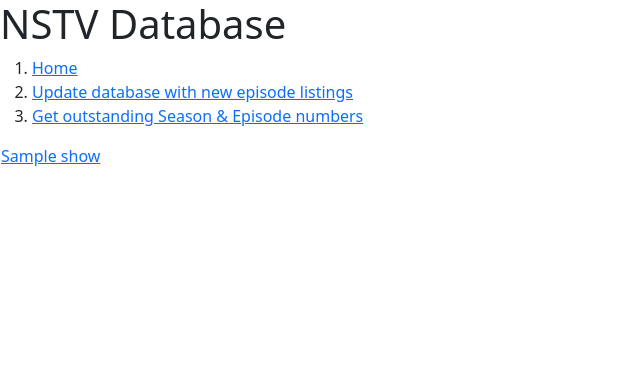
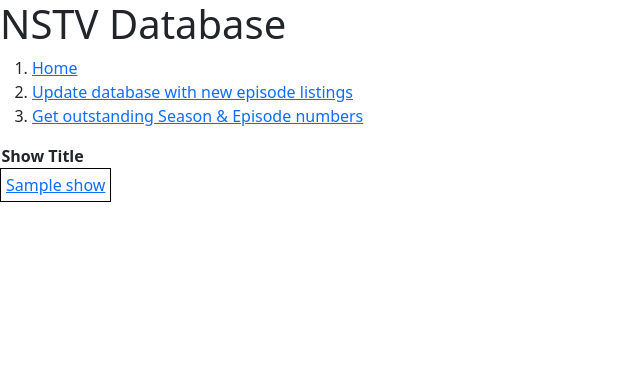
Before and after one commit to kcinnick/nstv_fe2, a Django app: page / in a window 1280 px wide. Shown: the top 388 px of the page, without its empty margins (0-640 px from the left). Run offline with Django 3.2, Linux system fonts and the light colour scheme; tables that the repository leaves empty hold one stand-in row (values such as "Sample post").

Commit message:
update index page

```diff
--- a/templates/index.html
+++ b/templates/index.html
@@ -2,6 +2,10 @@
 <script src="https://cdn.jsdelivr.net/npm/bootstrap@5.0.2/dist/js/bootstrap.min.js" integrity="sha384-cVKIPhGWiC2Al4u+LWgxfKTRIcfu0JTxR+EQDz/bgldoEyl4H0zUF0QKbrJ0EcQF" crossorigin="anonymous"></script>
 <script src="https://cdn.jsdelivr.net/npm/bootstrap@5.0.2/dist/js/bootstrap.bundle.min.js" integrity="sha384-MrcW6ZMFYlzcLA8Nl+NtUVF0sA7MsXsP1UyJoMp4YLEuNSfAP+JcXn/tWtIaxVXM" crossorigin="anonymous"></script>
 <script src="https://cdn.jsdelivr.net/npm/bootstrap@5.0.2/dist/js/bootstrap.esm.min.js" integrity="sha384-pXJyILVSfKOB4xKYbM0dJr+oH4iVvo4s7mWbiTHe6LSxd38hl16DMj6AOJyy2Wcz" crossorigin="anonymous"></script>
+<style type="text/css">
+  table td       {border:inset 1px #000; padding: 5px;}
+  table td#downloaded {background-color: rgba(12, 243, 58, 0.82);}
+</style>
 
 <h1> NSTV Database </h1>
 
@@ -41,6 +45,9 @@
 </nav>
 
 <table>
+<tr>
+    <th>Show Title</th>
+</tr>
 {% for show in shows %}
     <tr><td><a href="/shows/{{ show.id }}"> {{ show.title }} </a></td></tr>
 {% endfor %}
```
